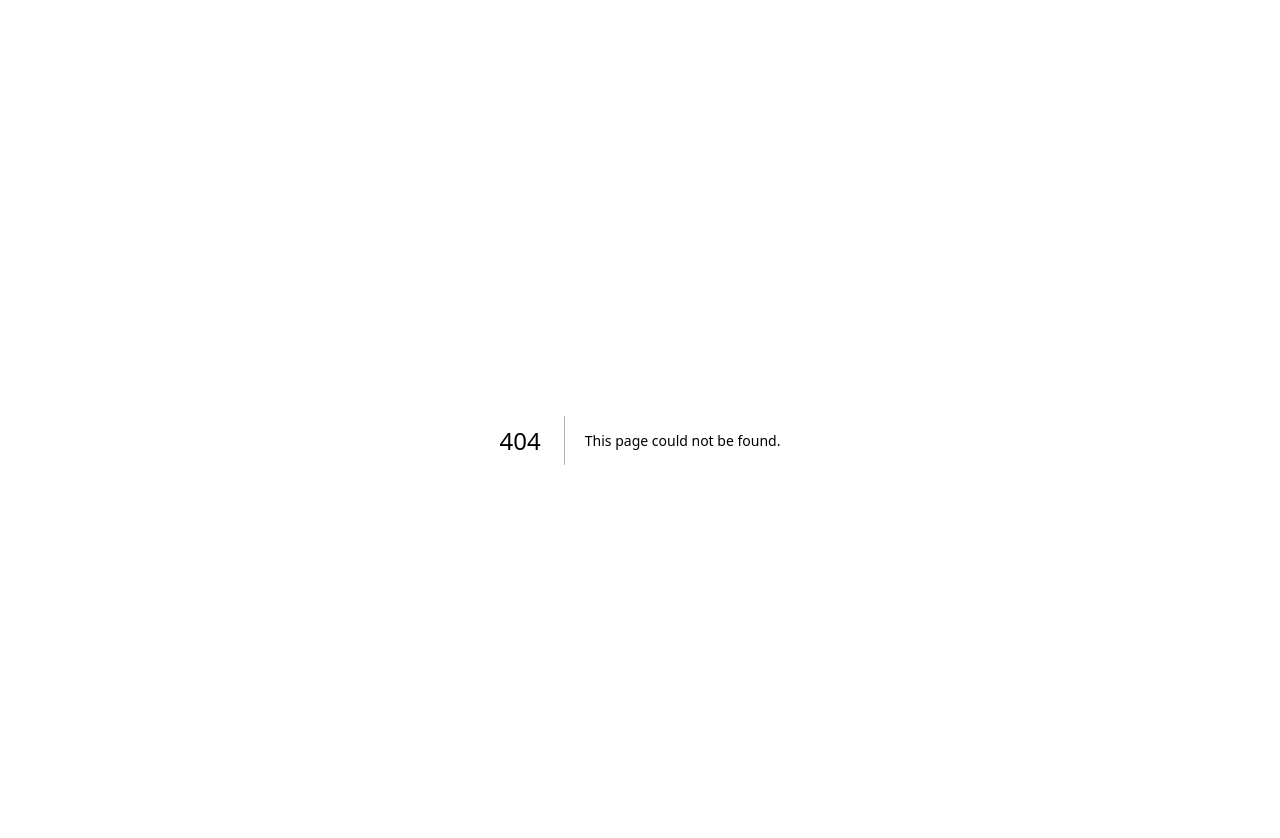
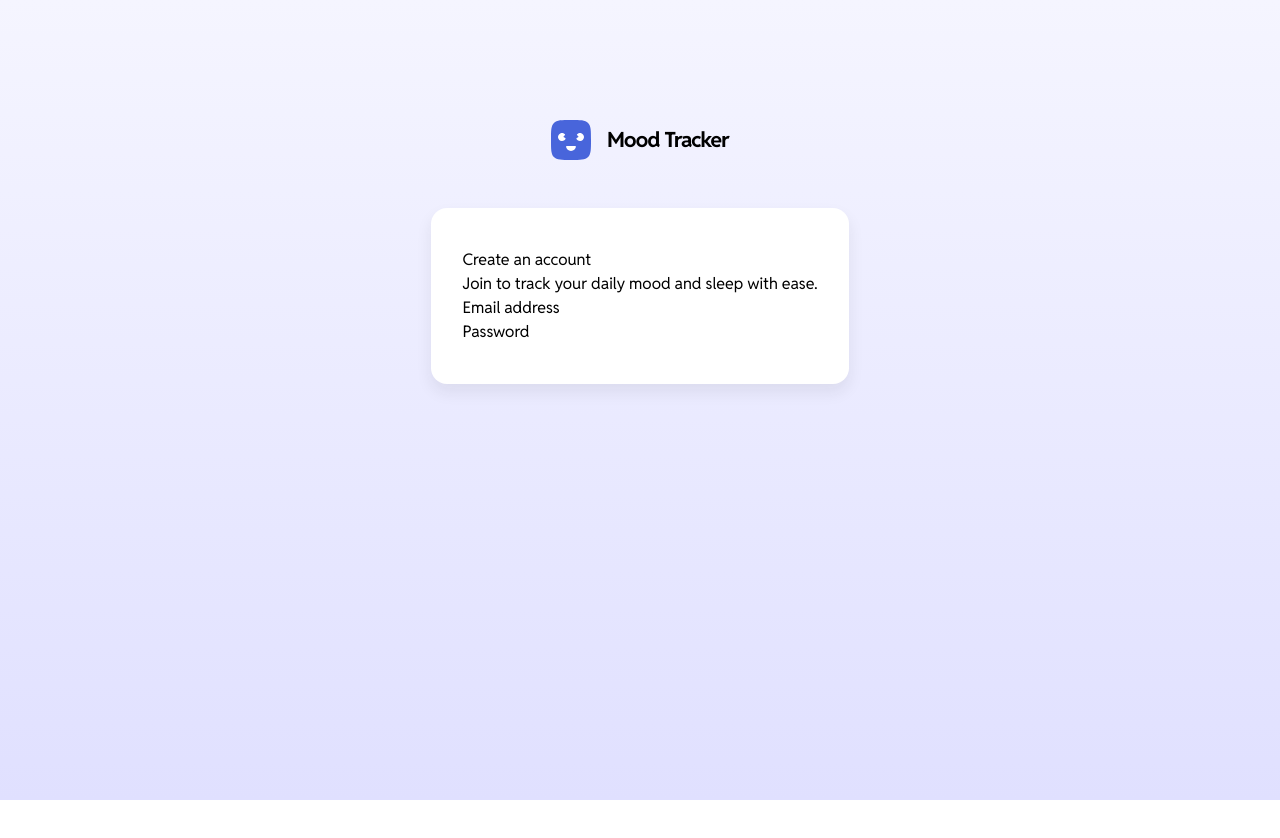
Before and after one commit to kkuzniak/MoodTracker, a Next.js app: page /login in a window 1280 px wide. Before the commit this address had no page. After the commit the page ends 800 px from the top, so only its background shows below. Built offline with nearby package versions, Linux system fonts and the light colour scheme.

Commit message:
feat: add first version of login and signup pages, also the auth layout

```diff
--- /dev/null
+++ b/shared/layouts/auth-layout.tsx
@@ -0,0 +1,13 @@
+import { PropsWithChildren } from 'react';
+import { Logo } from '../components/logo';
+
+export default function AuthLayout({ children }: PropsWithChildren) {
+  return (
+    <div className="flex flex-col items-center mt-20">
+      <Logo className="mb-12" />
+      <div className="bg-white px-8 py-10 rounded-2xl shadow-sm">
+        {children}
+      </div>
+    </div>
+  );
+}
--- /dev/null
+++ b/src/app/login/layout.tsx
@@ -0,0 +1,12 @@
+import AuthLayout from '@/shared/layouts/auth-layout';
+import { Metadata } from 'next';
+import { PropsWithChildren } from 'react';
+
+export const metadata: Metadata = {
+  title: 'Mood Tracker | Login',
+  description: 'Login to your Mood Tracker account',
+};
+
+export default function LoginLayout({ children }: PropsWithChildren) {
+  return <AuthLayout>{children}</AuthLayout>;
+}
--- /dev/null
+++ b/src/app/login/page.tsx
@@ -0,0 +1,12 @@
+export default function LoginPage() {
+  return (
+    <div>
+      <h1>Create an account</h1>
+      <p>Join to track your daily mood and sleep with ease.</p>
+      <p>Email address</p>
+      <div className="w-full bg-red-500" />
+      <p>Password</p>
+      <div className="w-full bg-red-500" />
+    </div>
+  );
+}
--- /dev/null
+++ b/src/app/signup/layout.tsx
@@ -0,0 +1,12 @@
+import { Metadata } from 'next';
+import { PropsWithChildren } from 'react';
+import AuthLayout from '@/shared/layouts/auth-layout';
+
+export const metadata: Metadata = {
+  title: 'Mood Tracker | Signup',
+  description: 'Create a new Mood Tracker account',
+};
+
+export default function SignupLayout({ children }: PropsWithChildren) {
+  return <AuthLayout>{children}</AuthLayout>;
+}
--- /dev/null
+++ b/src/app/signup/page.tsx
@@ -0,0 +1,3 @@
+export default function SignupPage() {
+  return <div>Signup</div>;
+}
```
